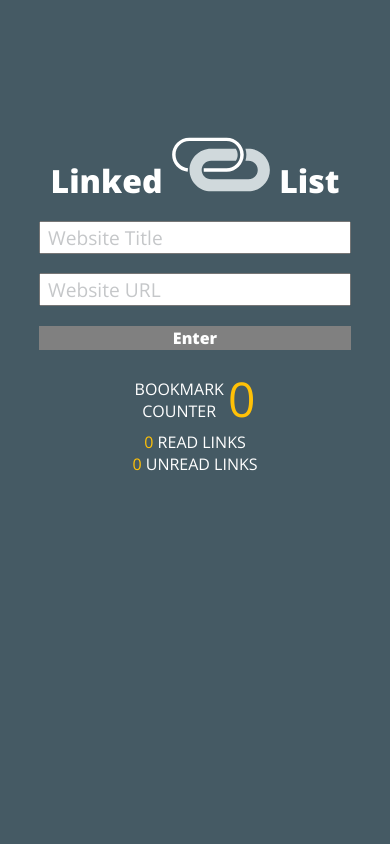
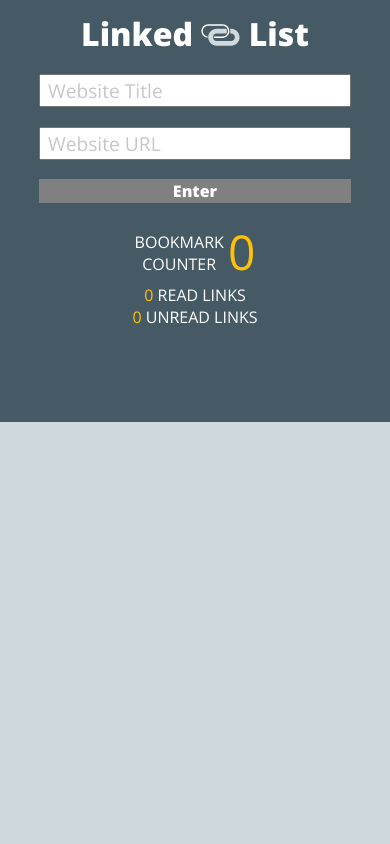
Before and after one commit to amy-r/Linked-List, a plain HTML site: page index.html in a window 390 px wide. Shown: the top 844 px of the page. Drawn offline with nearby package versions, Linux system fonts and the light colour scheme.

Commit message:
Made it more mobile friendly and removed ugly blue browser default selector boxes

```diff
--- a/index.html
+++ b/index.html
@@ -9,8 +9,9 @@
 <body>
   <section class="main-form">
     <article class="title-form">
-     <h1> Linked <img src="./images/linked-list-logo.svg"/> List
-     </h1>
+     <div class='logo'><h1> Linked <img src="./images/linked-list-logo.svg"/> List
+        </h1>
+     </div>
      <form>
       <input class= "website-title" type="text" name="Website Title" label="Website Title" placeholder=" Website Title" required="true">
       <input class= "website-url" type="url" name="Website URL" label="Website URL" placeholder=" Website URL" required="true">
@@ -29,14 +30,6 @@
     </article>
   </section>
   <section class="bookmark-list">
-   <!--  <article class="bookmark-card"> -->
-      <!-- <h2 class="website-title">The Website Title</h2>
-      <hr>
-      <p class="url">www.thewebsiteurl.com</p>
-      <hr>
-      <button class="read"></button>
-      <button class="delete"></button> -->
-    <!-- </article> -->
   </section>
 <script type="text/javascript" src="script.js"> </script>
 </body>
--- a/stylesheet.css
+++ b/stylesheet.css
@@ -54,6 +54,10 @@ input {
 input[type="text"], input[type="url"] {
   font-size: 120%;
   font-weight: 400;
+}
+
+input[type="text"], input[type="url"], input[type="submit"]:focus {
+  outline:0;
 }
 
 input::placeholder {
@@ -180,6 +184,20 @@ input::placeholder {
   color: #FFC107;
 }
 
+.logo{
+  margin: auto;
+}
+
+@media (max-width: 800px) {
+ img {
+  width: 50px;
+  height: auto;
+ }
+
+ h1 {
+  font-size: 200%;
+ }
+}
 @media (max-width: 480px) {
 
   .bookmark-list, .main-form{
@@ -189,32 +207,38 @@ input::placeholder {
     right: 0;
     left: 0;
   }
+
   .read-unread-text{
     text-align: center;
     padding: 0;
     display: block;
+  }
 
-  }
   .bookmark-counter-text{
     text-align: center;
     padding: 0;
   }
+
   .counter{
     margin: auto;
     max-width: 90%;
   }
+
   h1 {
     font-size: 200%;
   }
 
- /* img{
+  img{
     width: 10%;
     height: auto;
   }
+
   .main-form{
     max-height: 50%;
   }
+
   .title-form{
     padding-top: 3%;
-  }*/
+  }
+
 }
```
Also changed, not shown: script.js (line endings or trailing spaces).
